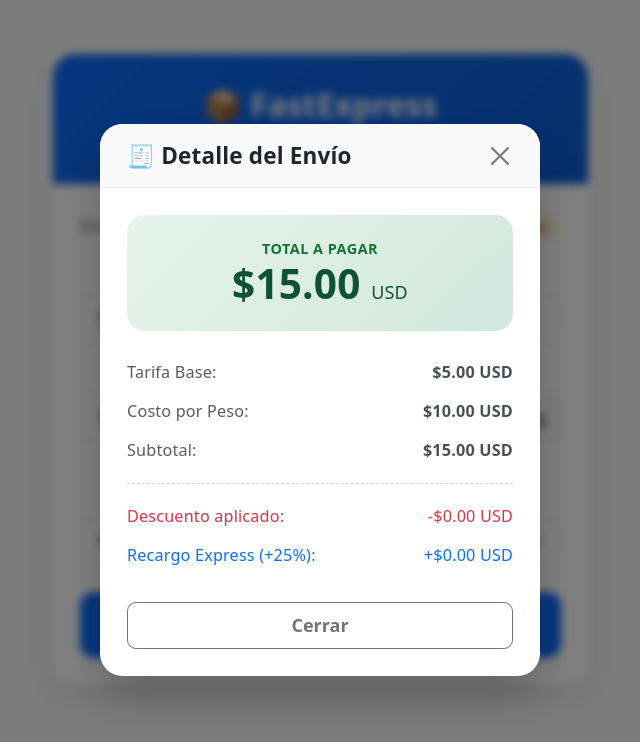
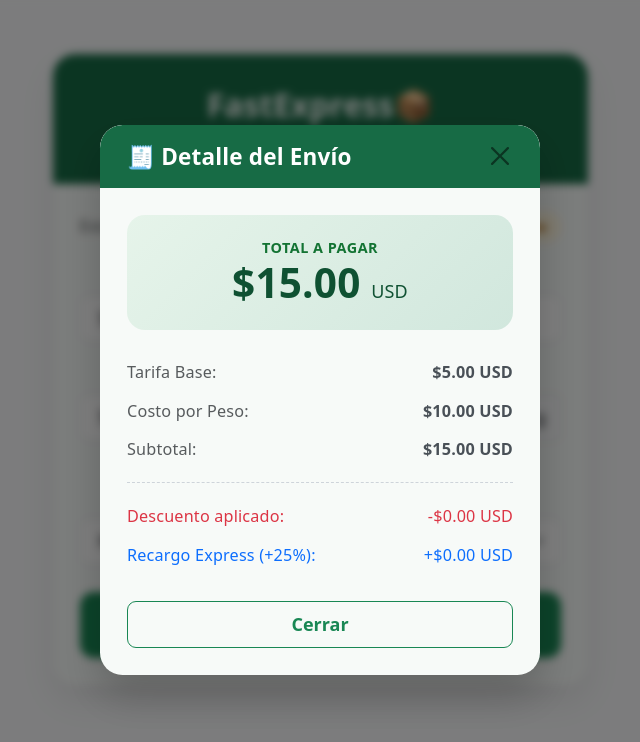
Before and after one commit to SantiagoIglesia/FastExpress, a React (Vite) app in the folder frontend/: page / in a window 1280 px wide. Both pictures are taken after typing "Sample", "5" into the empty fields and a click on the button "Calcular Cotización". Shown: the top 742 px of the page, without its empty margins (320-960 px from the left). Built offline with nearby package versions, Linux system fonts and the light colour scheme; no server answers.

Commit message:
tema
aactualizacion interfaz

```diff
--- a/frontend/src/App.css
+++ b/frontend/src/App.css
@@ -3,12 +3,12 @@
   border: none;
   border-radius: 1.25rem;
   box-shadow: 0 15px 35px rgba(0, 0, 0, 0.08);
-  background: #ffffff;
+  background: #F7FAF8;
 }
 
 .card-header-custom {
-  background: linear-gradient(135deg, #0d6efd, #0b5ed7);
-  color: #ffffff;
+  background: linear-gradient(135deg, #176B45, #176B45);
+  color: #F7FAF8;
   padding: 1.8rem 1rem;
   text-align: center;
   border-top-left-radius: 1.25rem;
@@ -77,7 +77,7 @@
 }
 
 .modal-card-custom {
-  background: #ffffff;
+  background: #F7FAF8;
   border-radius: 1.25rem;
   max-width: 440px;
   width: 90%;
@@ -85,8 +85,20 @@
   overflow: hidden;
   animation: scaleUp 0.25s ease-in-out;
 }
+
+.modal-header-green {
+  background-color: #176B45;
+  color: #ffffff;
+  padding: 1rem 1.5rem;
+  display: flex;
+  justify-content: space-between;
+  align-items: center;
+  border-top-left-radius: 1.25rem;
+  border-top-right-radius: 1.25rem;
+}
+
 .receipt-header-modal {
- background: #ffffff;
+ background: #F7FAF8;
   border-radius: 1.25rem;
   max-width: 440px;
   width: 90%;
--- a/frontend/src/App.jsx
+++ b/frontend/src/App.jsx
@@ -127,9 +127,9 @@ export default function App() {
 
           <div className="card calculator-card">
 
-            {/* Header */}
+
             <div className="card-header-custom">
-              <h3 className="mb-0 fw-bold">📦 FastExpress</h3>
+              <h3 className="mb-0 fw-bold">FastExpress📦</h3>
               <small className="opacity-75">Calculadora de Tarifas de Envío</small>
             </div>
 
@@ -209,7 +209,7 @@ export default function App() {
                 <button
                   type="submit"
                   disabled={loading}
-                  className="btn btn-primary btn-lg w-100 btn-submit-custom"
+                  className="btn btn-success btn-lg w-100 btn-submit-custom"
                 >
                   {loading ? 'Calculando...' : 'Calcular Cotización'}
                 </button>
@@ -221,12 +221,12 @@ export default function App() {
         </div>
       </div>
 
-      {/* 1. MODAL FLOTANTE DE RESULTADO (ÉXITO) */}
+
       {showModalResult && resultado && (
         <div className="modal-overlay" onClick={() => setShowModalResult(false)}>
           <div className="modal-card-custom" onClick={(e) => e.stopPropagation()}>
-            <div className="modal-header-custom bg-light">
-              <h5 className="mb-0 fw-bold text-dark">🧾 Detalle del Envío</h5>
+            <div className="modal-header-green">
+              <h5 className="mb-0 fw-bold text-white">🧾 Detalle del Envío</h5>
               <button type="button" className="btn-close" onClick={() => setShowModalResult(false)}></button>
             </div>
             <div className="p-4">
@@ -262,7 +262,7 @@ export default function App() {
               </div>
 
               <button
-                className="btn btn-outline-secondary w-100 mt-4 rounded-3 fw-bold py-2"
+                className="btn btn-outline-success w-100 mt-4 rounded-3 fw-bold py-2"
                 onClick={() => setShowModalResult(false)}
               >
                 Cerrar
```
